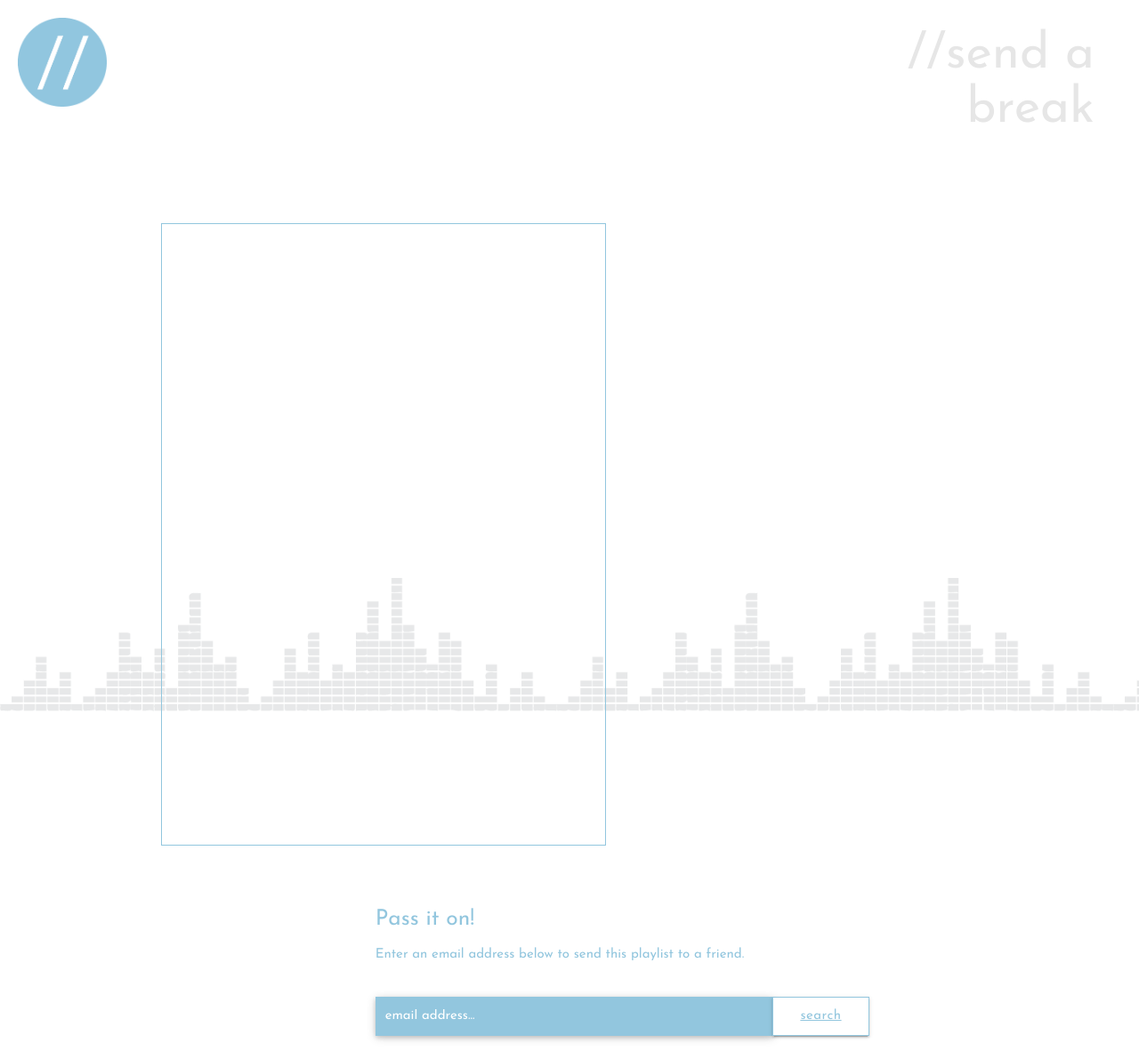
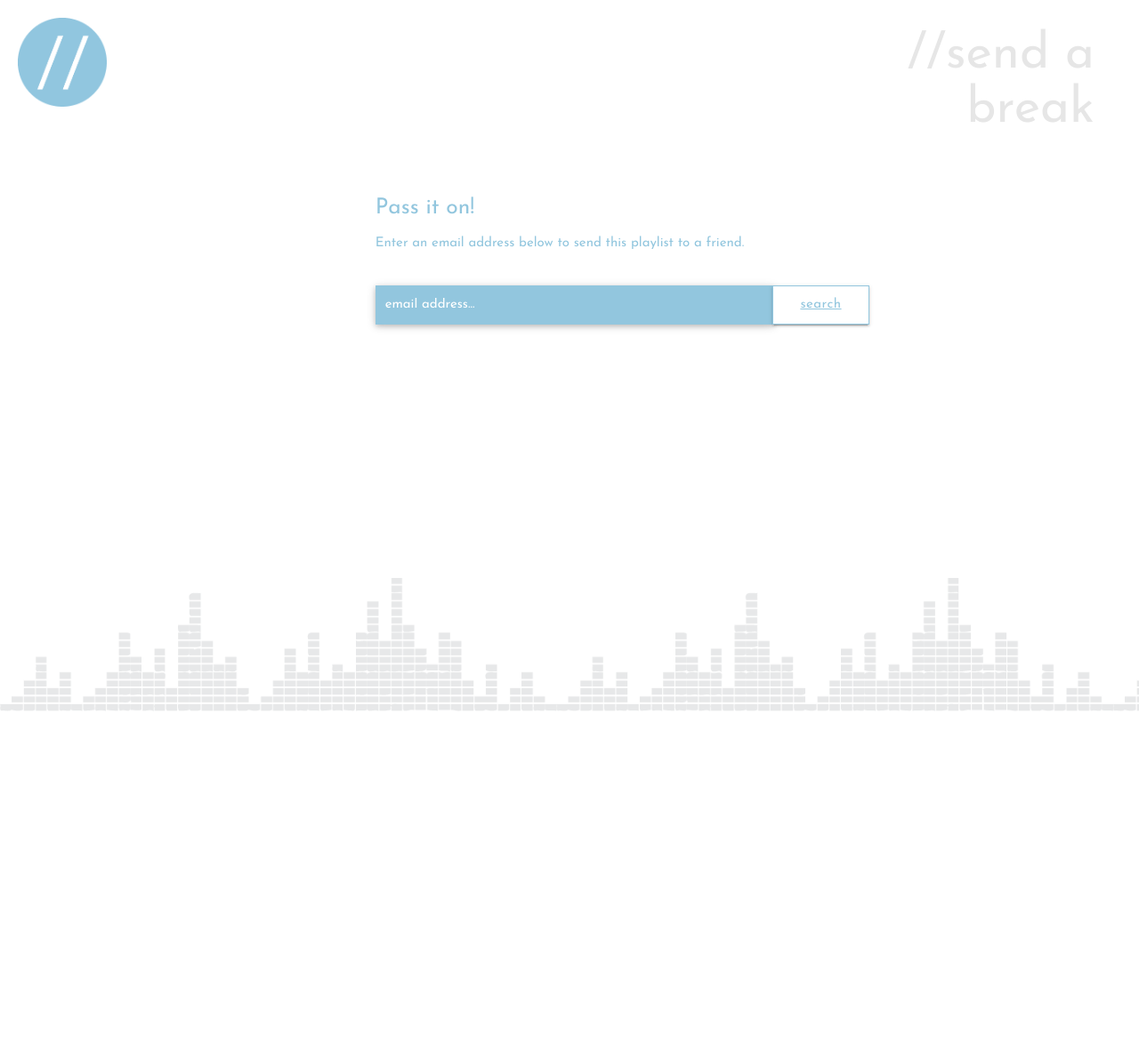
Before and after one commit to doerschera/break-beats, a PHP site: page /break/index.html in a window 1280 px wide. Shown: the top 1191 px of the page at 89% size. After the commit the page ends 800 px from the top, so only its background shows below. Run offline with PHP 8.4, Linux system fonts and the light colour scheme; style sheets or scripts are compiled from the project's sources; some libraries are stand-ins or nearby versions.

Commit message:
remove height and width

```diff
--- a/assets/style/style.scss
+++ b/assets/style/style.scss
@@ -313,10 +313,7 @@ footer {
     }
   }
   #js-video-display {
-    margin-top: 250px;
-    height: 700px;
-    width: 500px;
-    border: solid 1px $light-blue;
+    margin-top: 150px;
   }
   .video-container {
     margin-top: 40px;
```
